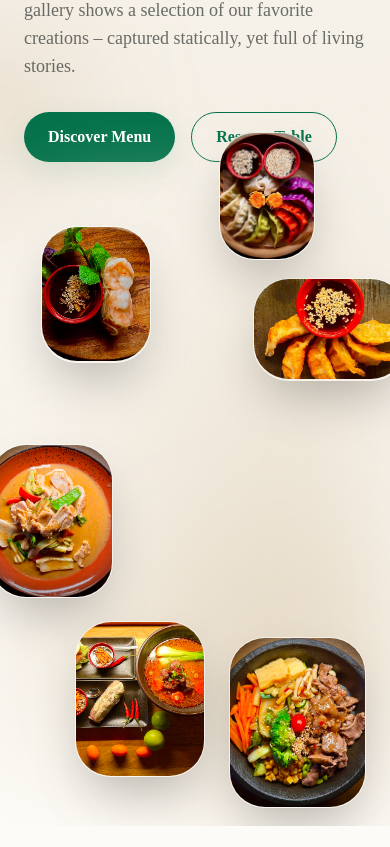
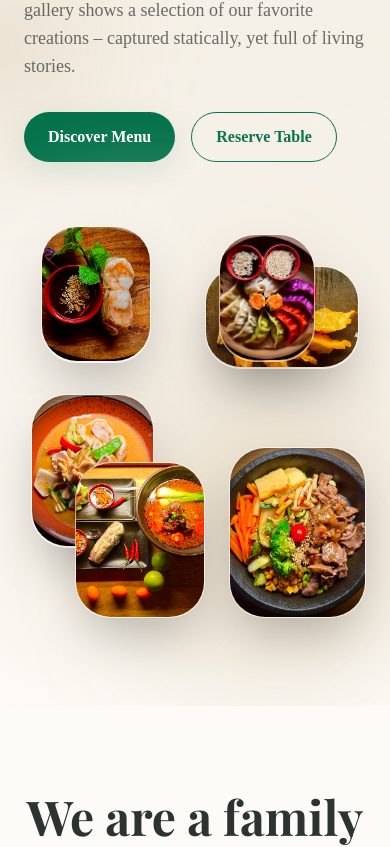
Before and after one commit to ShayNeeo/restaurent-demo, a Next.js app in the folder frontend/: page /en in a window 390 px wide. Shown: the part 4080-4927 px from the top of the page. Built offline with nearby package versions, Linux system fonts and the light colour scheme; no server answers.

Commit message:
feat: Implement responsive GalleryImages component and update product display logic on homepage for improved user experience

```diff
--- a/frontend/app/en/page.tsx
+++ b/frontend/app/en/page.tsx
@@ -464,6 +464,58 @@ function CarouselStory() {
   );
 }
 
+function GalleryImages({ images }: { images: typeof galleryImages }) {
+  const [isMobile, setIsMobile] = useState(false);
+
+  useEffect(() => {
+    const checkMobile = () => {
+      setIsMobile(window.innerWidth < 640);
+    };
+    checkMobile();
+    window.addEventListener('resize', checkMobile);
+    return () => window.removeEventListener('resize', checkMobile);
+  }, []);
+
+  const getSafePosition = (val: string | number | undefined): string | number | undefined => {
+    if (!isMobile) return val;
+    if (typeof val === 'string' && val.endsWith('%')) {
+      const num = parseFloat(val);
+      return num < 0 ? '2%' : val;
+    }
+    return val;
+  };
+
+  return (
+    <div className="relative h-[400px] sm:h-[520px] lg:h-[640px] px-4 sm:px-0">
+      <div className="absolute inset-0 rounded-[48px] bg-gradient-to-br from-brand-light/80 to-brand-accent/30 blur-3xl" />
+      {images.map((image, index) => (
+        <div
+          key={`${image.src}-${index}`}
+          className="group absolute overflow-hidden rounded-[36px] border border-brand-light/40 bg-brand-light/30 shadow-2xl backdrop-blur-sm transition-transform duration-700 ease-out hover:-translate-y-2 hover:rotate-[1deg]"
+          style={{
+            ...image.style,
+            left: getSafePosition(image.style.left),
+            right: getSafePosition(image.style.right),
+            top: getSafePosition(image.style.top),
+            bottom: getSafePosition(image.style.bottom),
+            zIndex: image.zIndex,
+          }}
+        >
+          <Image
+            src={image.src}
+            alt={image.alt}
+            fill
+            sizes="(max-width: 768px) 60vw, (max-width: 1200px) 35vw, 30vw"
+            className="object-cover transition-transform duration-700 group-hover:scale-105"
+            priority={index === 0}
+          />
+          <div className="absolute inset-0 bg-gradient-to-t from-black/35 via-transparent to-transparent opacity-0 transition-opacity duration-500 group-hover:opacity-100" />
+        </div>
+      ))}
+    </div>
+  );
+}
+
 export default function EnglishHomePage() {
   const [products, setProducts] = useState<Product[]>([]);
   const [loading, setLoading] = useState(true);
@@ -475,9 +527,9 @@ export default function EnglishHomePage() {
         const response = await fetch(`${backendUrl}/api/products`);
         if (response.ok) {
           const data = (await response.json()) as ProductsResponse;
-          // Shuffle and take 20 random products for homepage
+          // Shuffle and take 11 random products for homepage
           const shuffled = [...data.products].sort(() => Math.random() - 0.5);
-          setProducts(shuffled.slice(0, 20));
+          setProducts(shuffled.slice(0, 11));
         }
       } catch (error) {
         console.error("Error loading products:", error);
@@ -825,26 +877,7 @@ export default function EnglishHomePage() {
               </ScrollReveal>
 
               <ScrollReveal>
-                <div className="relative h-[520px] sm:h-[640px]">
-                  <div className="absolute inset-0 rounded-[48px] bg-gradient-to-br from-brand-light/80 to-brand-accent/30 blur-3xl" />
-                  {galleryImages.map((image, index) => (
-                    <div
-                      key={`${image.src}-${index}`}
-                      className="group absolute overflow-hidden rounded-[36px] border border-brand-light/40 bg-brand-light/30 shadow-2xl backdrop-blur-sm transition-transform duration-700 ease-out hover:-translate-y-2 hover:rotate-[1deg]"
-                      style={{ ...image.style, zIndex: image.zIndex }}
-                    >
-                      <Image
-                        src={image.src}
-                        alt={image.alt}
-                        fill
-                        sizes="(max-width: 768px) 60vw, (max-width: 1200px) 35vw, 30vw"
-                        className="object-cover transition-transform duration-700 group-hover:scale-105"
-                        priority={index === 0}
-                      />
-                      <div className="absolute inset-0 bg-gradient-to-t from-black/35 via-transparent to-transparent opacity-0 transition-opacity duration-500 group-hover:opacity-100" />
-                    </div>
-                  ))}
-                </div>
+                <GalleryImages images={galleryImages} />
               </ScrollReveal>
             </div>
           </div>
--- a/frontend/app/page.tsx
+++ b/frontend/app/page.tsx
@@ -634,6 +634,58 @@ function CarouselStory() {
   );
 }
 
+function GalleryImages({ images }: { images: typeof galleryImages }) {
+  const [isMobile, setIsMobile] = useState(false);
+
+  useEffect(() => {
+    const checkMobile = () => {
+      setIsMobile(window.innerWidth < 640);
+    };
+    checkMobile();
+    window.addEventListener('resize', checkMobile);
+    return () => window.removeEventListener('resize', checkMobile);
+  }, []);
+
+  const getSafePosition = (val: string | number | undefined): string | number | undefined => {
+    if (!isMobile) return val;
+    if (typeof val === 'string' && val.endsWith('%')) {
+      const num = parseFloat(val);
+      return num < 0 ? '2%' : val;
+    }
+    return val;
+  };
+
+  return (
+    <div className="relative h-[400px] sm:h-[520px] lg:h-[640px] px-4 sm:px-0">
+      <div className="absolute inset-0 rounded-[48px] bg-gradient-to-br from-brand-light/80 to-brand-accent/30 blur-3xl" />
+      {images.map((image, index) => (
+        <div
+          key={`${image.src}-${index}`}
+          className="group absolute overflow-hidden rounded-[36px] border border-brand-light/40 bg-brand-light/30 shadow-2xl backdrop-blur-sm transition-transform duration-700 ease-out hover:-translate-y-2 hover:rotate-[1deg]"
+          style={{
+            ...image.style,
+            left: getSafePosition(image.style.left),
+            right: getSafePosition(image.style.right),
+            top: getSafePosition(image.style.top),
+            bottom: getSafePosition(image.style.bottom),
+            zIndex: image.zIndex,
+          }}
+        >
+          <Image
+            src={image.src}
+            alt={image.alt}
+            fill
+            sizes="(max-width: 768px) 60vw, (max-width: 1200px) 35vw, 30vw"
+            className="object-cover transition-transform duration-700 group-hover:scale-105"
+            priority={index === 0}
+          />
+          <div className="absolute inset-0 bg-gradient-to-t from-black/35 via-transparent to-transparent opacity-0 transition-opacity duration-500 group-hover:opacity-100" />
+        </div>
+      ))}
+    </div>
+  );
+}
+
 export default function HomePage() {
   const [products, setProducts] = useState<Product[]>([]);
   const [loading, setLoading] = useState(true);
@@ -645,9 +697,9 @@ export default function HomePage() {
         const response = await fetch(`${backendUrl}/api/products`);
         if (response.ok) {
           const data = (await response.json()) as ProductsResponse;
-          // Shuffle and take 20 random products for homepage
+          // Shuffle and take 11 random products for homepage
           const shuffled = [...data.products].sort(() => Math.random() - 0.5);
-          setProducts(shuffled.slice(0, 20));
+          setProducts(shuffled.slice(0, 11));
         }
       } catch (error) {
         console.error("Fehler beim Laden der Produkte:", error);
@@ -904,7 +956,7 @@ export default function HomePage() {
               </p>
             </ScrollReveal>
 
-            {/* Products Grid - 7 rows x 3 columns = 21 spots (20 products + 1 view all card) */}
+            {/* Products Grid - 4 rows x 3 columns = 12 spots (11 products + 1 view all card) */}
             {loading ? (
               <div className="text-center py-20">
                 <p className="text-white/70">Produkte werden geladen...</p>
@@ -955,7 +1007,7 @@ export default function HomePage() {
                     </ScrollReveal>
                   );
                 })}
-                {/* View All Menus Card - 21st spot */}
+                {/* View All Menus Card - 12th spot */}
                 <ScrollReveal>
                   <a
                     href="/menu"
@@ -991,8 +1043,8 @@ export default function HomePage() {
             <div className="absolute top-1/2 left-0 h-40 w-40 -translate-x-1/2 -translate-y-1/2 rounded-full bg-brand-accent/20 blur-3xl" />
           </div>
 
-          <div className="relative z-10 mx-auto max-w-7xl px-6">
-            <div className="grid items-center gap-16 lg:grid-cols-[0.9fr,1.1fr]">
+          <div className="relative z-10 mx-auto max-w-7xl px-4 sm:px-6 lg:px-6">
+            <div className="grid items-center gap-8 sm:gap-12 lg:gap-16 lg:grid-cols-[0.9fr,1.1fr]">
               <ScrollReveal className="space-y-8">
                 <p className="text-xs uppercase tracking-[0.35rem] font-semibold text-brand/70">
                   Unsere Speisen-Galerie
@@ -1024,26 +1076,7 @@ export default function HomePage() {
               </ScrollReveal>
 
               <ScrollReveal>
-                <div className="relative h-[520px] sm:h-[640px]">
-                  <div className="absolute inset-0 rounded-[48px] bg-gradient-to-br from-brand-light/80 to-brand-accent/30 blur-3xl" />
-                  {galleryImages.map((image, index) => (
-                    <div
-                      key={`${image.src}-${index}`}
-                      className="group absolute overflow-hidden rounded-[36px] border border-brand-light/40 bg-brand-light/30 shadow-2xl backdrop-blur-sm transition-transform duration-700 ease-out hover:-translate-y-2 hover:rotate-[1deg]"
-                      style={{ ...image.style, zIndex: image.zIndex }}
-                    >
-                      <Image
-                        src={image.src}
-                        alt={image.alt}
-                        fill
-                        sizes="(max-width: 768px) 60vw, (max-width: 1200px) 35vw, 30vw"
-                        className="object-cover transition-transform duration-700 group-hover:scale-105"
-                        priority={index === 0}
-                      />
-                      <div className="absolute inset-0 bg-gradient-to-t from-black/35 via-transparent to-transparent opacity-0 transition-opacity duration-500 group-hover:opacity-100" />
-                    </div>
-                  ))}
-                </div>
+                <GalleryImages images={galleryImages} />
               </ScrollReveal>
             </div>
           </div>
--- a/frontend/app/vi/page.tsx
+++ b/frontend/app/vi/page.tsx
@@ -464,6 +464,58 @@ function CarouselStory() {
   );
 }
 
+function GalleryImages({ images }: { images: typeof galleryImages }) {
+  const [isMobile, setIsMobile] = useState(false);
+
+  useEffect(() => {
+    const checkMobile = () => {
+      setIsMobile(window.innerWidth < 640);
+    };
+    checkMobile();
+    window.addEventListener('resize', checkMobile);
+    return () => window.removeEventListener('resize', checkMobile);
+  }, []);
+
+  const getSafePosition = (val: string | number | undefined): string | number | undefined => {
+    if (!isMobile) return val;
+    if (typeof val === 'string' && val.endsWith('%')) {
+      const num = parseFloat(val);
+      return num < 0 ? '2%' : val;
+    }
+    return val;
+  };
+
+  return (
+    <div className="relative h-[400px] sm:h-[520px] lg:h-[640px] px-4 sm:px-0">
+      <div className="absolute inset-0 rounded-[48px] bg-gradient-to-br from-brand-light/80 to-brand-accent/30 blur-3xl" />
+      {images.map((image, index) => (
+        <div
+          key={`${image.src}-${index}`}
+          className="group absolute overflow-hidden rounded-[36px] border border-brand-light/40 bg-brand-light/30 shadow-2xl backdrop-blur-sm transition-transform duration-700 ease-out hover:-translate-y-2 hover:rotate-[1deg]"
+          style={{
+            ...image.style,
+            left: getSafePosition(image.style.left),
+            right: getSafePosition(image.style.right),
+            top: getSafePosition(image.style.top),
+            bottom: getSafePosition(image.style.bottom),
+            zIndex: image.zIndex,
+          }}
+        >
+          <Image
+            src={image.src}
+            alt={image.alt}
+            fill
+            sizes="(max-width: 768px) 60vw, (max-width: 1200px) 35vw, 30vw"
+            className="object-cover transition-transform duration-700 group-hover:scale-105"
+            priority={index === 0}
+          />
+          <div className="absolute inset-0 bg-gradient-to-t from-black/35 via-transparent to-transparent opacity-0 transition-opacity duration-500 group-hover:opacity-100" />
+        </div>
+      ))}
+    </div>
+  );
+}
+
 export default function VietnameseHomePage() {
   const [products, setProducts] = useState<Product[]>([]);
   const [loading, setLoading] = useState(true);
@@ -475,9 +527,9 @@ export default function VietnameseHomePage() {
         const response = await fetch(`${backendUrl}/api/products`);
         if (response.ok) {
           const data = (await response.json()) as ProductsResponse;
-          // Shuffle and take 20 random products for homepage
+          // Shuffle and take 11 random products for homepage
           const shuffled = [...data.products].sort(() => Math.random() - 0.5);
-          setProducts(shuffled.slice(0, 20));
+          setProducts(shuffled.slice(0, 11));
         }
       } catch (error) {
         console.error("Lỗi tải sản phẩm:", error);
@@ -825,26 +877,7 @@ export default function VietnameseHomePage() {
               </ScrollReveal>
 
               <ScrollReveal>
-                <div className="relative h-[520px] sm:h-[640px]">
-                  <div className="absolute inset-0 rounded-[48px] bg-gradient-to-br from-brand-light/80 to-brand-accent/30 blur-3xl" />
-                  {galleryImages.map((image, index) => (
-                    <div
-                      key={`${image.src}-${index}`}
-                      className="group absolute overflow-hidden rounded-[36px] border border-brand-light/40 bg-brand-light/30 shadow-2xl backdrop-blur-sm transition-transform duration-700 ease-out hover:-translate-y-2 hover:rotate-[1deg]"
-                      style={{ ...image.style, zIndex: image.zIndex }}
-                    >
-                      <Image
-                        src={image.src}
-                        alt={image.alt}
-                        fill
-                        sizes="(max-width: 768px) 60vw, (max-width: 1200px) 35vw, 30vw"
-                        className="object-cover transition-transform duration-700 group-hover:scale-105"
-                        priority={index === 0}
-                      />
-                      <div className="absolute inset-0 bg-gradient-to-t from-black/35 via-transparent to-transparent opacity-0 transition-opacity duration-500 group-hover:opacity-100" />
-                    </div>
-                  ))}
-                </div>
+                <GalleryImages images={galleryImages} />
               </ScrollReveal>
             </div>
           </div>
```
